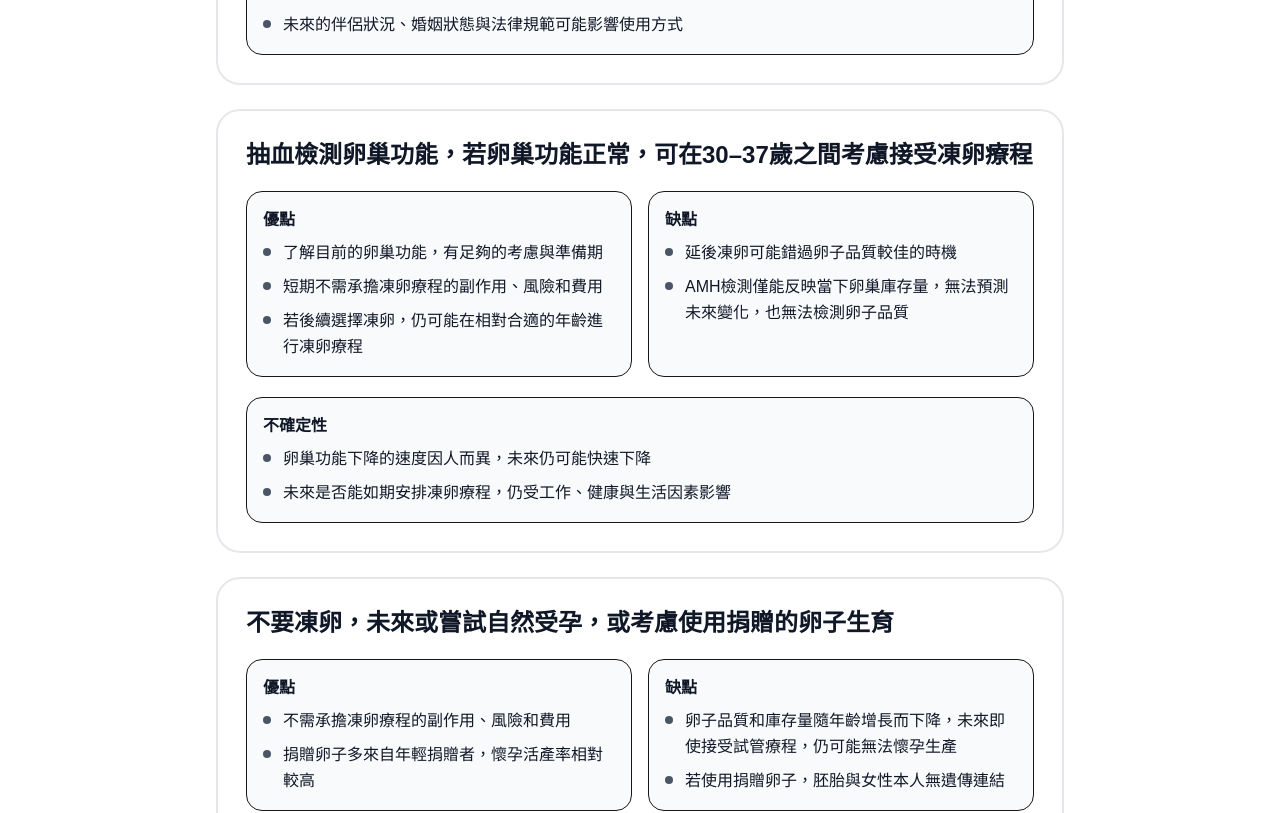
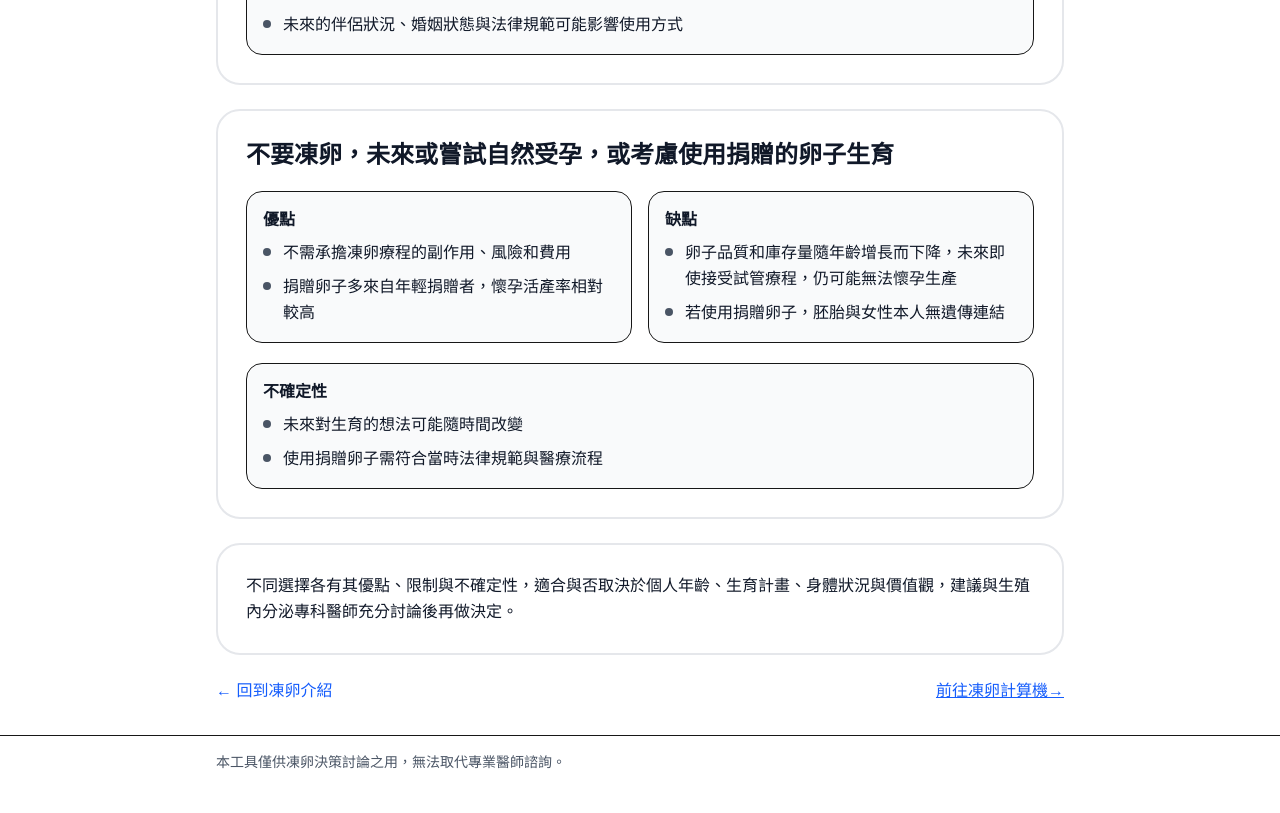
Before and after one commit to ruth5056/decision-aid, a Next.js app: page /options in a window 1280 px wide. Shown: the part 720-1533 px from the top of the page. After the commit the page ends 1508 px from the top, so only its background shows below. Built offline with nearby package versions, Linux system fonts and the light colour scheme.

Commit message:
Update: <簡短描述>

```diff
--- a/app/calculator/page.tsx
+++ b/app/calculator/page.tsx
@@ -253,7 +253,7 @@ p(Blast) = 0.85 × exp(2.8043 – 0.1112 × Age) if Age ≥36
           ← 回到選項比較
         </Link>
         <Link href="/values" className="text-blue-600 underline">
-          前往價值澄清 →
+          前往我的凍卵考量 →
         </Link>
       </div>
     </main>
--- a/app/education/page.tsx
+++ b/app/education/page.tsx
@@ -218,9 +218,8 @@ export default function EducationPage() {
       <Section title="我希望保存生育力，我有什麼選擇呢？">
         <Numbered
           items={[
-            "立刻接受凍卵療程，盡快保存生育力",
-            "抽血檢測卵巢功能，若卵巢功能正常，可在30-37歲之間考慮接受凍卵療程",
-            "不要凍卵，或是解凍後的卵子不足以生產，未來可考慮使用捐贈的卵子生育",
+            "接受凍卵療程，盡快保存生育力",
+            "不要凍卵，未來或嘗試自然受孕，或考慮使用捐贈的卵子生育",
           ]}
         />
 
@@ -239,8 +238,8 @@ export default function EducationPage() {
       <Link href="/" className="text-blue-600 underline">
         ← 回到首頁
        </Link>
-      <Link href="/values" className="text-blue-600 underline">
-    前往凍卵介紹 →
+      <Link href="/calculator" className="text-blue-600 underline">
+        前往「凍卵」或「不凍卵」→
        </Link>
 </div>
 
--- a/app/layout.tsx
+++ b/app/layout.tsx
@@ -24,9 +24,9 @@ export default function RootLayout({
                 凍卵介紹
               </Link>
               <Link href="/options" className="text-blue-600 hover:underline">
-                生育力保存選項
+                凍？不凍？
               </Link>
-                <Link href="/calculator" className="text-blue-600 hover:underline">
+              <Link href="/calculator" className="text-blue-600 hover:underline">
                 凍卵計算機
               </Link>
               <Link href="/values" className="text-blue-600 hover:underline">
--- a/app/options/page.tsx
+++ b/app/options/page.tsx
@@ -105,22 +105,6 @@ export default function OptionsPage() {
         ]}
       />
 
-      <OptionCard
-        title="抽血檢測卵巢功能，若卵巢功能正常，可在30–37歲之間考慮接受凍卵療程"
-        pros={[
-          "了解目前的卵巢功能，有足夠的考慮與準備期",
-          "短期不需承擔凍卵療程的副作用、風險和費用",
-          "若後續選擇凍卵，仍可能在相對合適的年齡進行凍卵療程",
-        ]}
-        cons={[
-          "延後凍卵可能錯過卵子品質較佳的時機",
-          "AMH檢測僅能反映當下卵巢庫存量，無法預測未來變化，也無法檢測卵子品質",
-        ]}
-        uncertainties={[
-          "卵巢功能下降的速度因人而異，未來仍可能快速下降",
-          "未來是否能如期安排凍卵療程，仍受工作、健康與生活因素影響",
-        ]}
-      />
 
       <OptionCard
         title="不要凍卵，未來或嘗試自然受孕，或考慮使用捐贈的卵子生育"
@@ -143,6 +127,17 @@ export default function OptionsPage() {
           不同選擇各有其優點、限制與不確定性，適合與否取決於個人年齡、生育計畫、身體狀況與價值觀，建議與生殖內分泌專科醫師充分討論後再做決定。
         </p>
       </section>
+
+      <div className="flex justify-between">
+      <Link href="/education" className="text-blue-600 hover:underline">
+            ← 回到凍卵介紹
+          </Link>
+      <Link href="/calculator" className="text-blue-600 underline">
+            前往凍卵計算機→
+       </Link>
+      </div>
+
+
     </main>
   );
 }
--- a/app/page.tsx
+++ b/app/page.tsx
@@ -78,16 +78,16 @@ export default function HomePage() {
               cta="開始試算"
             />
             <Card
-              title="選項比較"
-              desc="以「優點／缺點／不確定性」比較：立刻凍卵、先檢測再評估、未來考慮捐卵等替代方案。"
+              title="「凍卵」或「不凍卵」"
+              desc="以「優點／缺點／不確定性」比較「凍卵」或「不凍卵」兩種選擇"
               href="/options"
               cta="開始比較"
             />
             <Card
-              title="價值澄清與摘要"
-              desc="如果你有做 /values（價值澄清），可以在 /summary 看到摘要並列印帶去門診討論。"
+              title="您的凍卵考量與摘要"
+              desc="協助釐清凍您對凍卵的考量，並且可以匯出列印摘要帶去門診討論。"
               href="/values"
-              cta="前往價值澄清"
+              cta="前往我的凍卵考量"
             />
           </div>
         </section>
```
